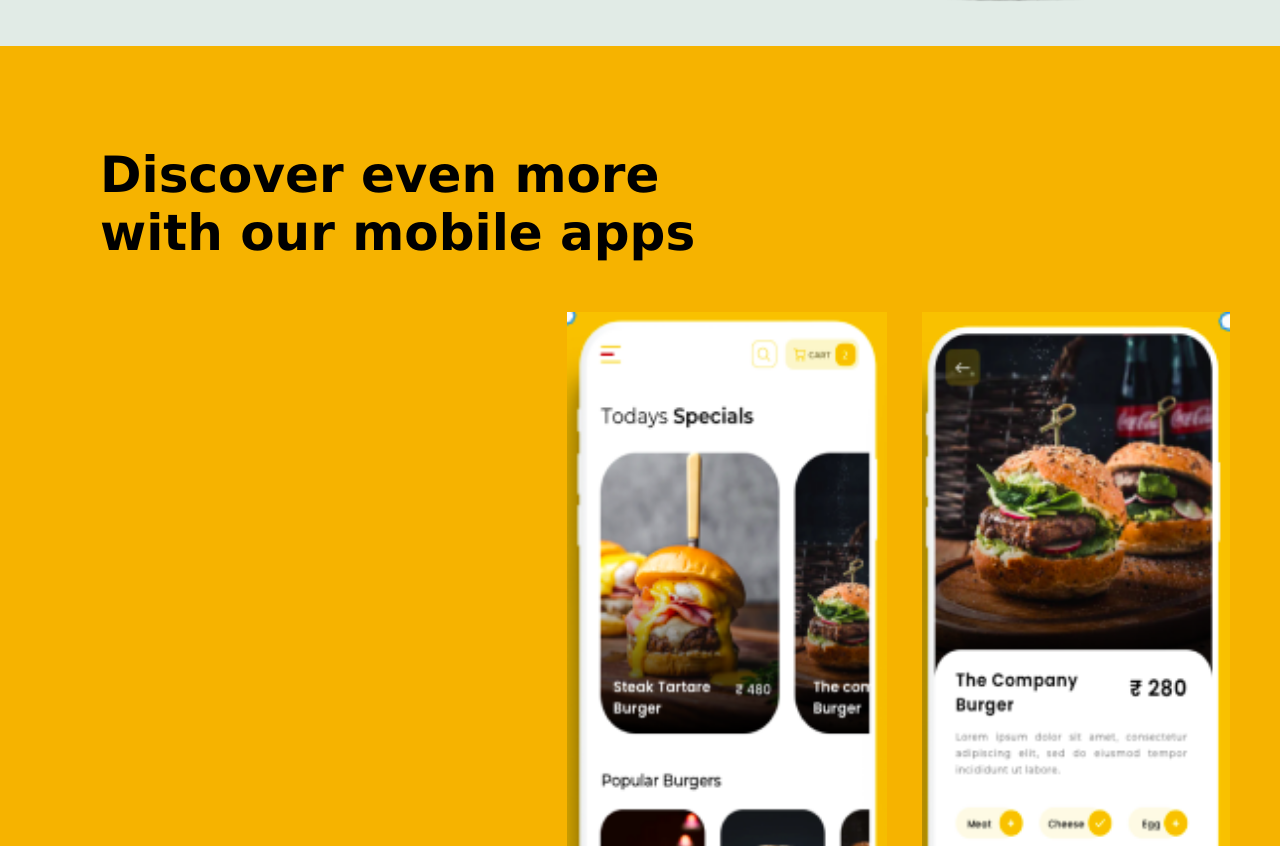
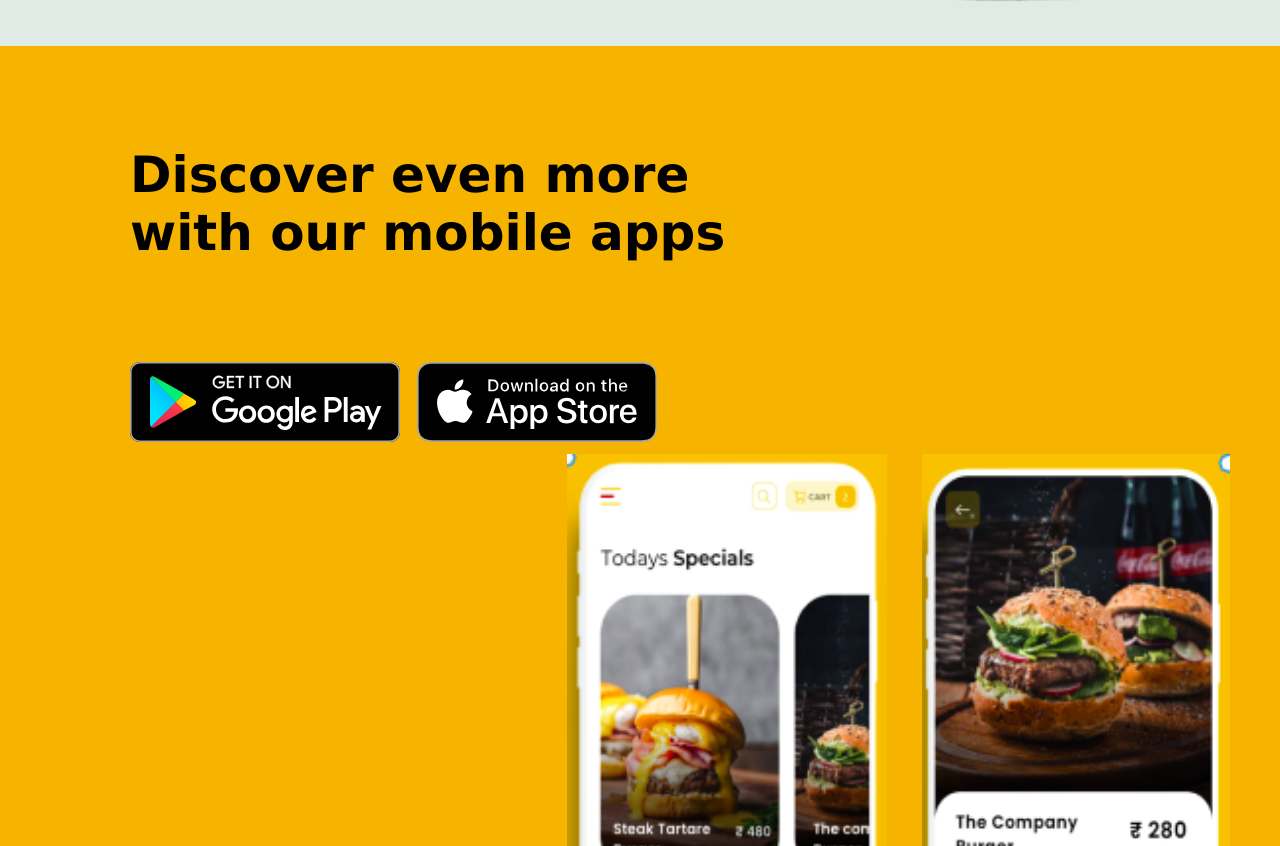
Before and after one commit to DEANKAGO/martin-kago-muchai, a plain HTML site: page index.html in a window 1280 px wide. Shown: the part 4398-5244 px from the top of the page. Drawn offline with Linux system fonts and the light colour scheme.

Commit message:
style: added mobie store buttons and styled them for easier access to our apps

```diff
--- a/index.html
+++ b/index.html
@@ -206,7 +206,16 @@
             Discover even more <br />
             with our mobile apps
           </p>
+          <div class="app">
+            <img
+              src="images/googleplay.svg"
+              class="app1"
+              alt="googleplay icon"
+            />
+            <img src="images/applestore.svg" class="app2" alt="appstore icon" />
+          </div>
         </div>
+
         <div class="fifth-image">
           <img src="images/mobile1.png" class="mobile1" alt="mobile display" />
           <img src="images/mobile2.png" class="mobile2" alt="mobile display" />
--- a/style.css
+++ b/style.css
@@ -268,6 +268,15 @@ section.first_section {
   justify-content: space-between;
   width: 100%;
 }
+.app .app1 {
+  height: 80px;
+}
+.app .app2 {
+  height: 80px;
+}
+.app {
+  margin-top: 100px;
+}
 .fifth-image {
   float: right;
   margin-right: 50px;
@@ -283,7 +292,7 @@ section.first_section {
   display: inline-block;
   justify-content: space-between;
   padding-top: 50px;
-  margin-left: 100px;
+  margin-left: 130px;
 }
 .fifth-app:first-child {
   font-weight: bolder;
```
Also changed, not shown: images/applestore.svg (added), images/googleplay.svg (added).
